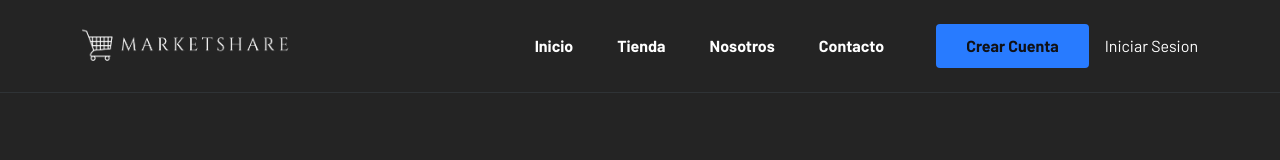
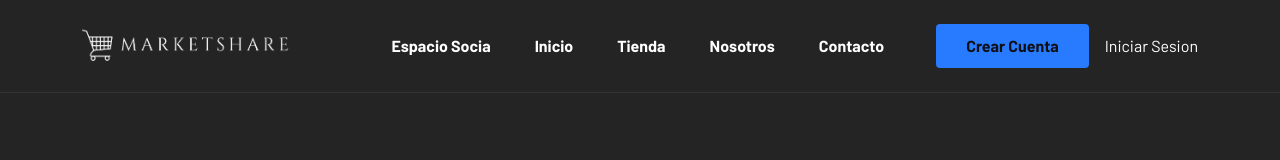
Before and after one commit to karen0830/Ecommerce-MarketShare, a React (Vite) app in the folder src/: page / in a window 1280 px wide. Shown: the top 160 px of the page. Built offline with nearby package versions, Linux system fonts and the light colour scheme; a web font is replaced by a local one.

Commit message:
Cerrar sesion

```diff
--- a/src/components/NavItems.jsx
+++ b/src/components/NavItems.jsx
@@ -120,6 +120,11 @@ const NavItems = () => {
                   <div className="menu">
                     <ul className={`lab-ul ${menuToggle ? "active" : ""}`}>
                       <li>
+                        <NavLink to={"https://main--marketshare.netlify.app/"} style={{ color: "#fff" }}>
+                          Espacio Socia
+                        </NavLink>
+                      </li>
+                      <li>
                         <Link to="/" style={{ color: "#fff" }}>
                           Inicio
                         </Link>
```
